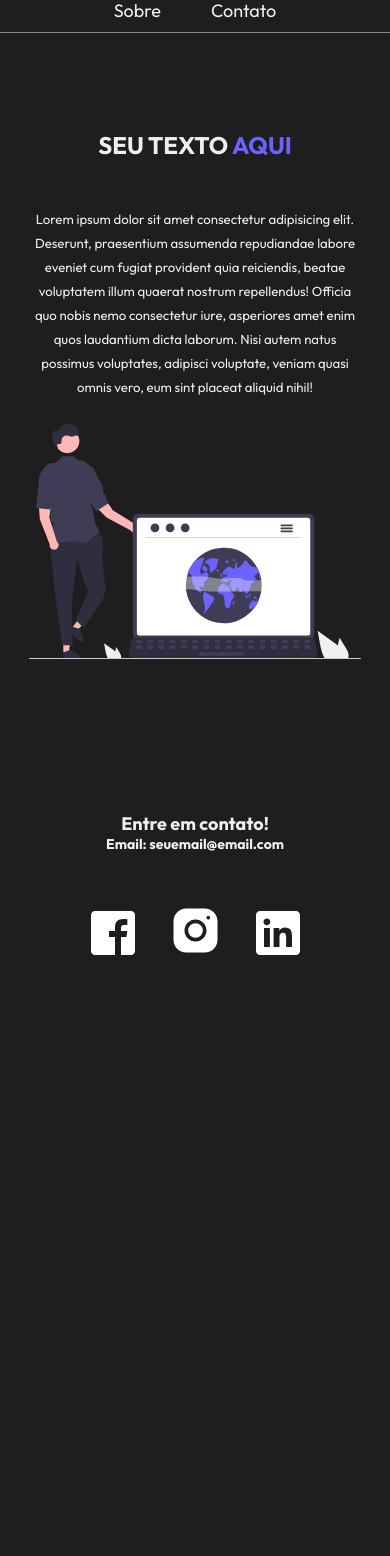
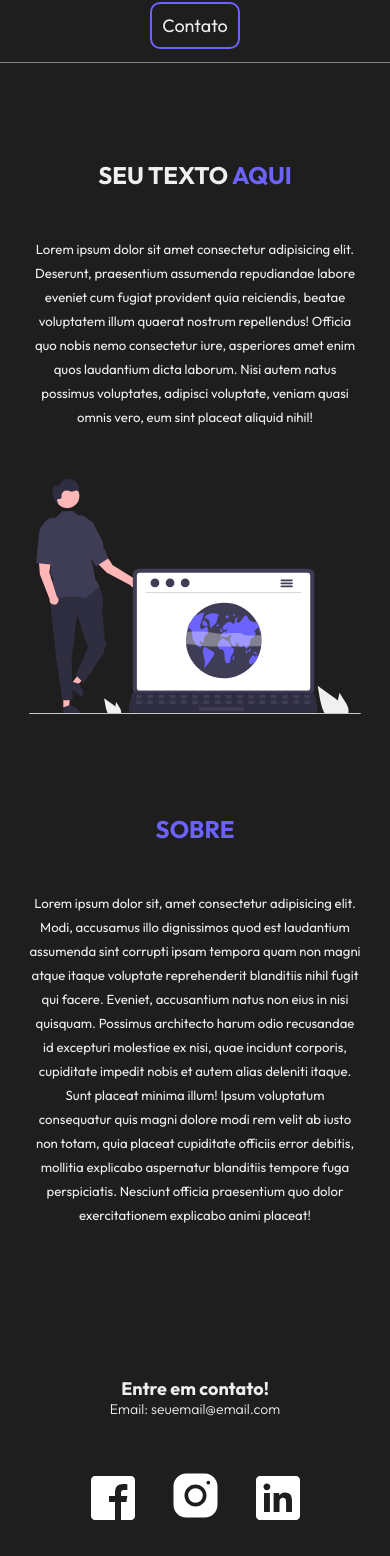
Before and after one commit to DanielValeriote/landing-page-1, a plain HTML site: page index.html in a window 390 px wide. Shown: the part 112-1668 px from the top of the page. Before the commit the page ends 1103 px from the top, so only its background shows below. Drawn offline with Linux system fonts and the light colour scheme.

Commit message:
add about-section and style other components

```diff
--- a/index.html
+++ b/index.html
@@ -14,8 +14,7 @@
       Landingpage
     </h1>
     <ul class="navbar-list">
-      <li><a href="#">Sobre</a></li>
-      <li><a href="#">Contato</a></li>
+      <li><a href="#contact-icons">Contato</a></li>
     </ul>
   </header>
 
@@ -28,13 +27,21 @@
       <img src="./assets/images/undraw_startup_life.svg" alt="draw of a man and a laptop">
     </aside>
   </main>
+  <section id="about-section">
+    <article>
+      <h2><span class="purple">Sobre</span></h2>
+      <p>Lorem ipsum dolor sit, amet consectetur adipisicing elit. Modi, accusamus illo dignissimos quod est laudantium assumenda sint corrupti ipsam tempora quam non magni atque itaque voluptate reprehenderit blanditiis nihil fugit qui facere. Eveniet, accusantium natus non eius in nisi quisquam. Possimus architecto harum odio recusandae id excepturi molestiae ex nisi, quae incidunt corporis, cupiditate impedit nobis et autem alias deleniti itaque. Sunt placeat minima illum! Ipsum voluptatum consequatur quis magni dolore modi rem velit ab iusto non totam, quia placeat cupiditate officiis error debitis, mollitia explicabo aspernatur blanditiis tempore fuga perspiciatis. Nesciunt officia praesentium quo dolor exercitationem explicabo animi placeat!</p>
+    </article>
+    <aside>
 
+    </aside>
+  </section>
   <footer>
     <section>
       <h2>Entre em contato!</h2>
       <h3>Email: seuemail@email.com</h3>
     </section>
-    <ul class="contact-icons">
+    <ul id="contact-icons">
       <li>
         <a href="#">
           <svg fill="#000000" xmlns="http://www.w3.org/2000/svg" viewBox="0 0 30 30" width="60px" height="60px">
--- a/styles/scss/style.scss
+++ b/styles/scss/style.scss
@@ -3,6 +3,10 @@
 $bg-color: #1e1e1e;
 $main-white: #efefef;
 $main-color: #6C63FF;
+
+html {
+  scroll-behavior: smooth;
+}
 
 * {
   margin: 0;
@@ -19,7 +23,6 @@ body {
   color: $main-white;
   margin: 0 auto;
 }
-
 
 header {
   display: flex;
@@ -44,6 +47,16 @@ header {
       font-size: 1.5rem;
       text-decoration: none;
       color: $main-white;
+      border: 2px solid $main-color;
+      padding: 10px;
+      border-radius: 10px;
+      &:hover {
+        background-color: $main-color;
+        transition-duration: .3s;
+      }
+      &:active {
+        opacity: 1;
+      }
     }
   }
 }
@@ -53,7 +66,7 @@ main {
   flex-direction: row;
   align-items: center;
   margin: 100px 0px;
-  gap: 25px;
+  gap: 50px;
 }
 
 article{
@@ -75,6 +88,15 @@ aside img{
   max-width: 100%;
 }
 
+#about-section {
+  margin: 100px 0px;
+  text-align: center;
+  & article {
+    margin: 0 auto;
+    max-width: 85%;
+  }
+}
+
 footer {
   padding-top: 50px;
   padding-bottom: 25px;
@@ -82,7 +104,7 @@ footer {
   section {
     margin-bottom: 50px;
   }
-  .contact-icons {
+  #contact-icons {
     display: flex;
     flex-direction: row;
     list-style: none;
@@ -93,7 +115,7 @@ footer {
     fill: white;
   }
   h3 {
-    font-weight: 25px;
+    font-weight: 300;
   }
 }
 
@@ -114,8 +136,10 @@ footer {
     padding: 10px 50px;
     flex-direction: column;
     gap: 25px;
+    padding: 25px;
     h1 {
       text-align: center;
+      text-shadow: 0px 0px 5px rgba($main-white, .3);
     }
   }
   body {
@@ -126,10 +150,7 @@ footer {
     justify-content: center;
     text-align: center;
   }
-  article {
-    max-width: 85%;
-  }
-  aside img {
+  article, aside img {
     max-width: 85%;
   }
 }
```
Also changed, not shown: assets/images/facebook-icon.svg (deleted), assets/images/instagram-icon.svg (deleted), assets/images/linkedin-icon.svg (deleted), styles/css/style.min.css.
